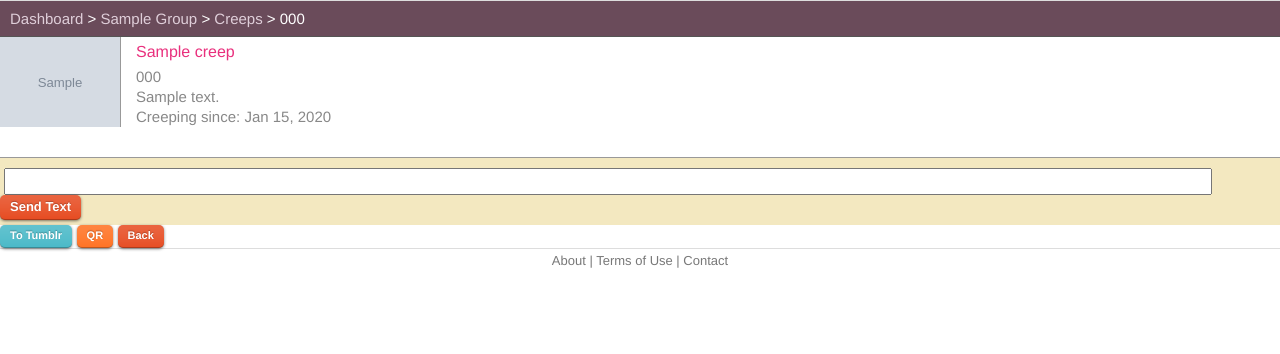
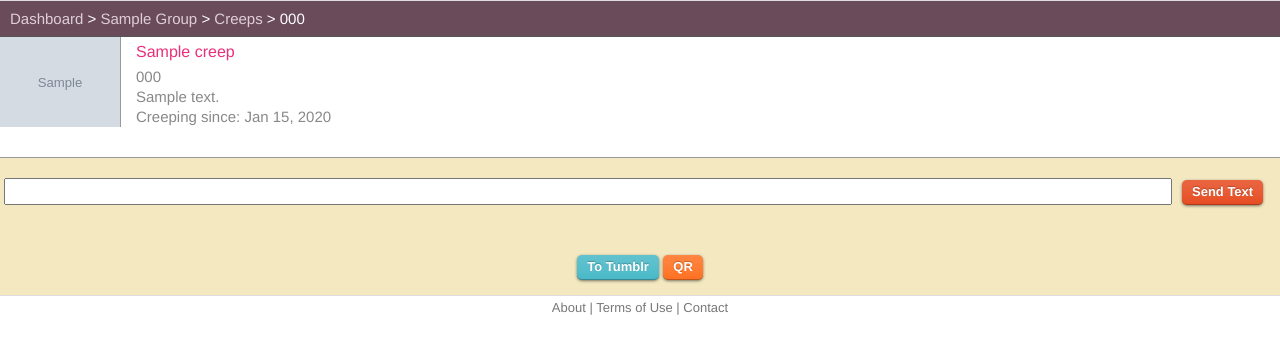
Before and after one commit to mponizil/LoCreep, a Django app: template templates/conversation.html in a window 1280 px wide. Shown: the part 45-399 px from the top of the page. Run offline with Django 3.2, Linux system fonts and the light colour scheme; tables that the repository leaves empty hold one stand-in row (values such as "Sample post"); the template is opened without the code that fills it: values that come from a table or form of the project are taken from there, most other values are stand-ins (such as "Sample title", 1, 10 or a date in 2020); grey boxes marked "Sample" are stand-in pictures; some libraries are stand-ins or nearby versions.

Commit message:
fixed up some styles on the chat page. added tumblr confirmation. fixed the jquery animation jump

```diff
--- a/locreep/twil.py
+++ b/locreep/twil.py
@@ -13,7 +13,7 @@
 import urllib
 import urllib2
 
-domain_name = "http://3euj.localtunnel.com"
+domain_name = "http://4gbr.localtunnel.com"
 
 account = "ACb77594eb2632a2d77422086328ef03a9"
 token = "536e78251ae04f88ce7828ecd66fc673"
--- a/static/css/chat.css
+++ b/static/css/chat.css
@@ -3,9 +3,7 @@
 	font-size:14px;
 
 	line-height:1.3em;
-	margin-top:6px;
 	margin-bottom: 6px;
-	margin-left: 10px;
 	padding:6px;
 	position:relative;
 	text-align:center;
@@ -145,30 +143,37 @@
 
 #chat {
 	background: #f3e8c0;/*#DBE1ED;*/
-	clear: both;
+	/*clear: both;*/
 }
-
+#chat .chat-box {
+  padding:20px;
+}
 #chat div.bubble {
-	margin: 10px 10px 0 0px;
+	/*margin: 0 20px;
 	width: 80%;
-	clear: both;
+	clear: both;*/
 }
 
 #chat div.right {
-	float: right;
+  float: right;
 }
 
 #chat div.left {
-	float: left;
+  float: left;
 }
 
+#action_buttons {
+  width:320px;
+  text-align:center;
+}
 #chat div.chat_form{
 	margin: 5px auto;
-	clear: both;
+	/*clear: both;*/
 }
 #chat {
 	padding-top: 5px;
+	padding-bottom:10px;
 	width: 100%;
-	float: left;
+	/*float: left;*/
 	font-family: Helvetica;
 }
--- a/static/css/page.css
+++ b/static/css/page.css
@@ -80,7 +80,13 @@
   background-color:#bf1c1c !important;
 }
 
-
+.badge {
+  float:left;
+}
+.details {
+  float:left;
+  margin-left:20px;
+}
 
 .summary{
 	float: left;
@@ -119,9 +125,18 @@
 	cursor: pointer;
 }
 
+#top_form {
+  padding-top:10px;
+}
 .msg_form_field {
   margin-left:4px;
   font-size:18px;
+  float:left;
+}
+#make_post {
+  float:left;
+  margin-top:2px;
+  margin-left:10px;
 }
 
 #error {
--- a/static/js/application.js
+++ b/static/js/application.js
@@ -15,6 +15,6 @@
 })
 
 function msg_form_field_resize() {
-  var field_width = $("#whole_page").width() - 80;
+  var field_width = $("#whole_page").width() - 120;
 	$('.msg_form_field').css('width', field_width + 'px');
 }
--- a/templates/conversation.html
+++ b/templates/conversation.html
@@ -2,7 +2,6 @@
 
 {% block content %}
 
-<script src="/static/application.js"></script>
 <script src="http://localhost:3000/socket.io/socket.io.js"></script>
 <script type="text/javascript">
 var messages = [{% for message in messages %}{ user_type: '{{ message.user_type|addslashes }}', body: '{% if ".mp3" in message.body %}<a href="{{ message.body }}">Voicemail</a>{% else %}{{ message.body|addslashes }}{% endif %}' },{% endfor %}];
@@ -24,9 +23,9 @@
 function new_msg(message) {
   if(message.user_type == 'creep') {
     var body = (message.body.match(/\.mp3/)) ? '<a href="' + message.body + '">Voicemail</a>' : message.body;
-    $("#top_form").after($('<div class="bubble right"><div class="chat-bubble gray-bubble"><div class="chat-bubble-glare"></div><p class="lemon">' + body + '</p><div class="chat-bubble-arrow-border-gray"></div><div class="chat-bubble-arrow-gray"></div> </div></div>'));
+    $(".chat-box").prepend($('<div class="bubble"><div class="chat-bubble gray-bubble right"><div class="chat-bubble-glare"></div><p class="lemon">' + body + '</p><div class="chat-bubble-arrow-border-gray"></div><div class="chat-bubble-arrow-gray"></div></div><div style="clear:both;"></div></div>'));
   } else {
-    $("#top_form").after($('<div class="bubble left"><div class="chat-bubble green-bubble"><div class="chat-bubble-glare"></div><p class="lemon">' + message.body + '</p><div class="chat-bubble-arrow-border-green"></div><div class="chat-bubble-arrow-green"></div></div></div>'));
+    $(".chat-box").prepend($('<div class="bubble"><div class="chat-bubble green-bubble left"><div class="chat-bubble-glare"></div><p class="lemon">' + message.body + '</p><div class="chat-bubble-arrow-border-green"></div><div class="chat-bubble-arrow-green"></div></div><div style="clear:both;"></div></div>'));
   }
 }
 function submit_msg() {
@@ -42,8 +41,17 @@
     all_messages += "<strong>" + user_type + "</strong>" + ": " + messages[i].body + "<br />";
   }
   var title = (messages[0].body.match(/\.mp3/)) ? "Hey baby I'm gonna leave you a voicemail" : messages[0].body;
-  $.post("/tumblr_text", { conversation_id: {{ conversation.id }}, title: title, body: all_messages }, function() {
+  $.ajax({
+    type: 'POST',
+    url: "/tumblr_text",
+    data: {
+      conversation_id: {{ conversation.id }},
+      title: title,
+      body: all_messages
+    },
+    complete: function() {
       alert('Thanks for your contribution to the Locreep Tumblr. Check it out!\n\nlocreep.tumblr.com')
+    }
   })
 }
 </script>
@@ -64,21 +72,24 @@
 			<p class="info">Creeping since: {{ creep.date_created|date:"M d, Y" }}</p>
 		</div>
 	</div>
+	<div style="clear:both;"></div>
 
 	<div id="chat">
 
 		<div class="chat_form" id="top_form">
 			<form action="form_action" method="post" id="send_message">
-			  <input class="msg_form_field"  type="text" name="msg"/>
+			  <input class="msg_form_field"  type="text" name="msg" />
 			  <a class="medium red awesome chat_profile_btn" id="make_post">Send Text</a>
+			  <div style="clear:both;"></div>
 			</form>
 		</div>
 
+		<div class="chat-box">
   		{% for message in messages %}
 
   	  {% if message.user_type == 'creep' %}
-		  <div class="bubble right">
-  		  <div class="chat-bubble gray-bubble">
+  	  <div class="bubble">
+  		  <div class="chat-bubble gray-bubble right">
     			<div class="chat-bubble-glare"></div>
     			<p class="lemon">
     			  {% if ".mp3" in message.body %}
@@ -90,26 +101,28 @@
     			<div class="chat-bubble-arrow-border-gray"></div>
     			<div class="chat-bubble-arrow-gray"></div>
   		  </div>
+  		  <div style="clear:both;"></div>
   		</div>
   		{% else %}
-  		<div class="bubble left">
-  			<div class="chat-bubble green-bubble">
+  		<div class="bubble">
+  			<div class="chat-bubble green-bubble left">
   				<div class="chat-bubble-glare"></div>
   				<p class="lemon">{{ message.body|urlize }}</p>
   				<div class="chat-bubble-arrow-border-green"></div>
   				<div class="chat-bubble-arrow-green"></div>
   			</div>
+  			<div style="clear:both;"></div>
   		</div>
   		{% endif %}
 
   		{% endfor %}
-
 		</div>
 
 		<div class="chat_form" id="action_buttons">
-		<a class="small blue awesome" id="to_tumblr">To Tumblr</a>
-		<a class="small orange awesome" href="{{ qr }}" target="_blank">QR</a>
-		<a class="small red awesome" href="/groups/{{ conversation.group.id }}">Back</a>
+  		<a class="medium blue awesome" id="to_tumblr">To Tumblr</a>
+  		<a class="medium orange awesome" href="{{ qr }}" target="_blank">QR</a>
+  	</div>
+
 	</div>
 
 </div>
```
Also changed, not shown: templates/dashboard.html (+9 -3 lines). Lines whose indentation alone changed are shown as unchanged.
